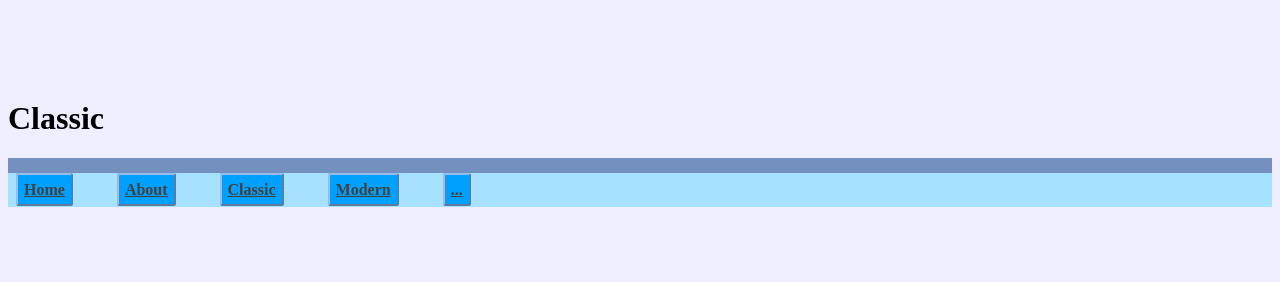
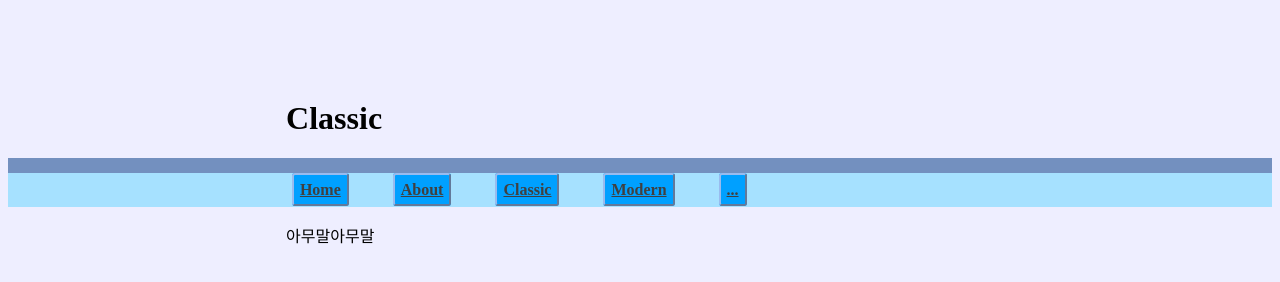
Before and after one commit to sjh0910/sjh0910.github.io, a plain HTML site: page html/Classic.html in a window 1280 px wide. Shown: the top 282 px of the page. Drawn offline with Linux system fonts and the light colour scheme.

Commit message:
Update Classic.html

```diff
--- a/html/Classic.html
+++ b/html/Classic.html
@@ -5,13 +5,13 @@
 	<title></title>
 </head>
 <body>
-	<div class="top">
-		<div>
+	<div>
+		<div class="leftmargin">
 			<h1>Classic</h1>
 		</div>
 	</div>
-	<div class="nav bar">
-		<table class="cont">
+	<div class="bar">
+		<table class ="leftmargin">
 			<th><a href="../index.html"><span>Home</span></a></th>
 			<th><a href="../html/About.html"><span>About</span></a></th>
 			<th><a href="../html/Classic.html"><span>Classic</span></a></th>
@@ -20,10 +20,13 @@
 		</table>
 	</div>
 
-	<div class="nav">
+	<div>
+		<div class="leftmargin">
+			<p>아무말아무말</p>
+		</div>
 	</div>
 
-	<div class="nav">
+	<div>
 	</div>
 </body>
 </html>
```
